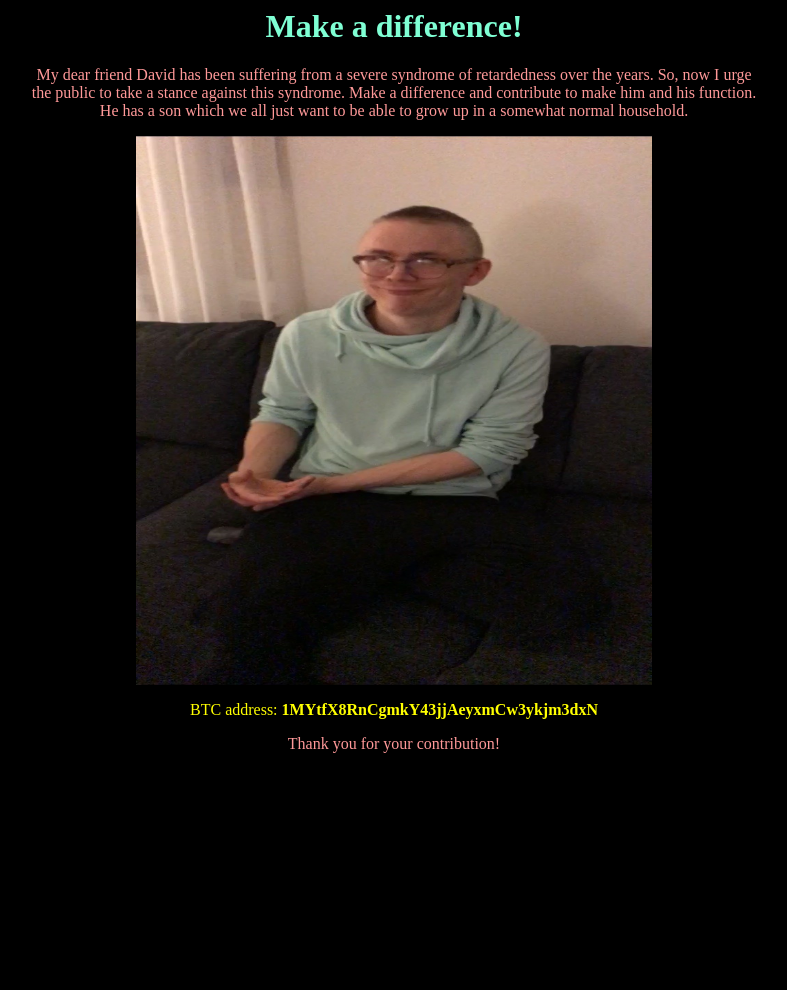
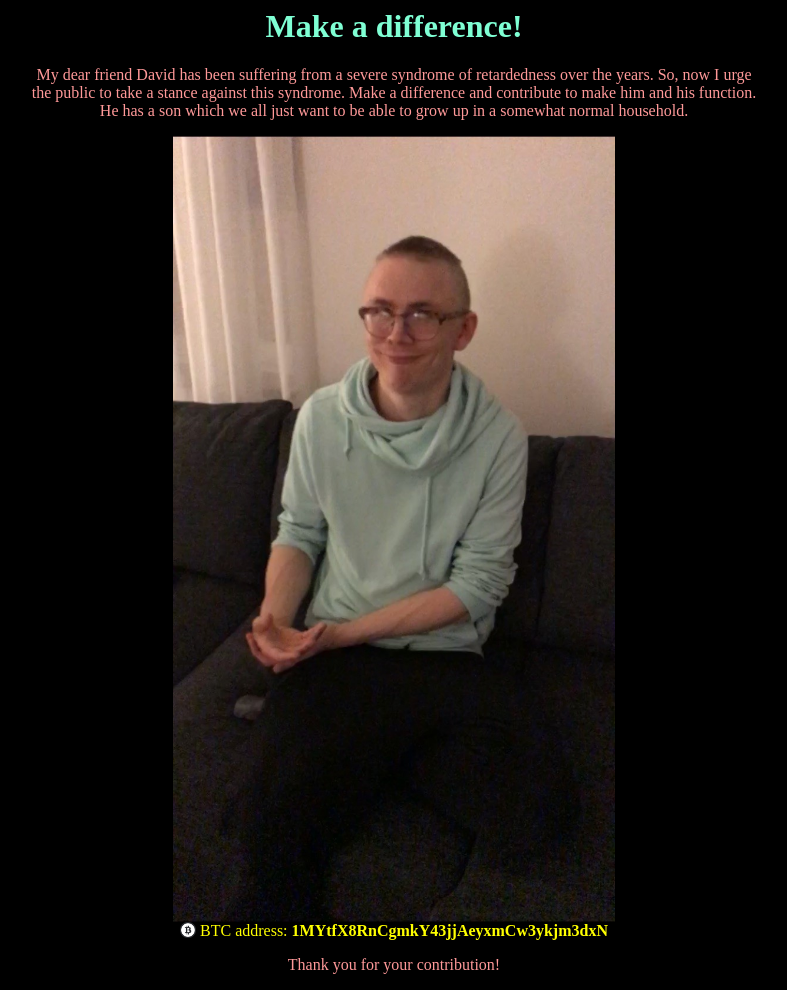
Before and after one commit to theanarch/JavaScript1, a website: page html/Donation.html in a window 1280 px wide. Shown: the whole page, without its empty margins (246-1033 px from the left). Before the commit the page ends 800 px from the top, so only its background shows below. Drawn offline with Linux system fonts and the light colour scheme.

Commit message:
More sorting

```diff
--- a/css/style.css
+++ b/css/style.css
@@ -2,22 +2,7 @@
     background-color: black;
 }
 
-div.davidTxt {
-    color: #ff9999;
-    width: 46em;
-    text-align: center;
-    margin-left: auto;
-    margin-right: auto;
-}
 
-.h1David{
-    color: aquamarine;
-}
-
-#imgDavid{
-    height:70%;
-    width:70%;
-}
 
 
 .contactField{
@@ -29,3 +14,30 @@ div.davidTxt {
 .econSec:hover {
 
 }
+
+
+/* Donation.html */
+div.davidInit {
+    color: #ff9999;
+    width: 46em;
+    text-align: center;
+    margin-left: auto;
+    margin-right: auto;
+}
+
+h1.h1David{
+    color: aquamarine;
+}
+
+#imgDavid{
+    height: auto;
+    width:60%;
+}
+
+#imgBitcoin{
+    /* position: relative; */
+    height:1em;
+    width:1em;
+    vertical-align:text-top;
+    /* flex-shrink: 10; */
+}
--- a/html/Donation.html
+++ b/html/Donation.html
@@ -8,19 +8,24 @@
 
 
 <body class="body">
-    <div class="davidTxt">
+    <div class="davidInit">
         <h1 class="h1David">Make a difference!</h1>
 
         <p>My dear friend David has been suffering from a severe syndrome of retardedness over the years. So, now I urge the
             public to take a stance against this syndrome. Make a difference and contribute to make him and his function.
             He has a son which we all just want to be able to grow up in a somewhat normal household.</p>
 
-            <img id="imgDavid" src="../images/david.jpg" alt="My retarded friend">
+        <img id="imgDavid" src="../images/david.jpg" alt="My retarded friend" title="Help a good cause!">
+    </div>
 
-        <p style=color:yellow>BTC address: <strong>1MYtfX8RnCgmkY43jjAeyxmCw3ykjm3dxN</strong></p>
+    <div class="davidInit">
+        <img id="imgBitcoin" src="../images/bitcoin.png" alt="Bitcoin logo" title="Bitcoin">
+        <span style=color:yellow>BTC address:
+            <strong>1MYtfX8RnCgmkY43jjAeyxmCw3ykjm3dxN</strong>
+        </span>
+
         <p>Thank you for your contribution!</p>
     </div>
-
 </body>
 
 </html>
```
Also changed, not shown: html/About.html (+11 -0 lines), html/Economy.html (+11 -1 lines), html/Health.html (+11 -0 lines), html/Projects.html (+11 -0 lines), html/index.html (+31 -3 lines), html/Cryptocurrency.html (deleted), images/bitcoin.png (added).
